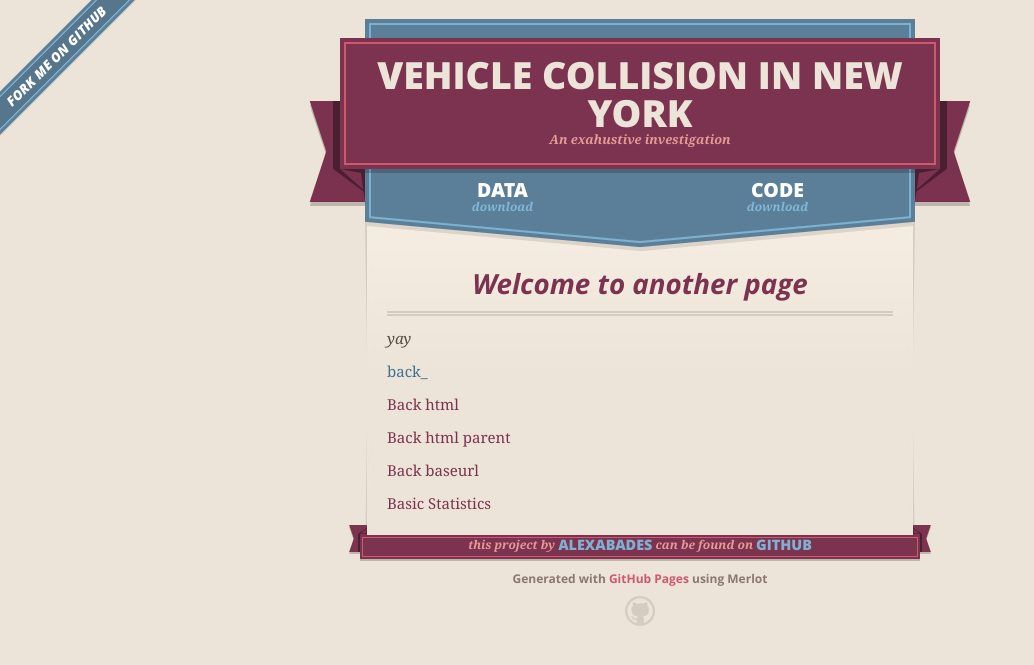
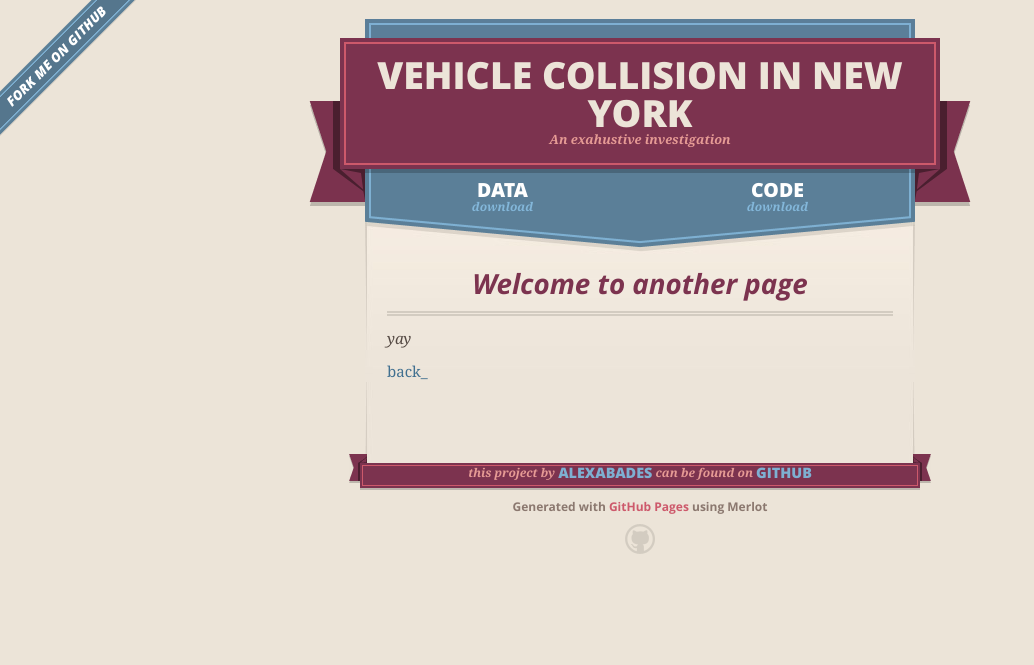
Before and after one commit to AlexAbades/veh-col-NY, a Jekyll site: the page built from pages/motivation.md, in a window 1280 px wide. Shown: the top 665 px of the page, without its empty margins (0-1034 px from the left). Built offline with Jekyll 4.4.1, drawn with Linux system fonts in a browser that asks for light colours; our own code applies the rules of GitHub Pages for plain Markdown files.

```diff
--- a/pages/motivation.md
+++ b/pages/motivation.md
@@ -8,11 +8,11 @@ _yay_
 
 [back_](../)
 
-<a href="../index.html" class="btn">Back html</a>
+<!-- <a href="../index.html" class="btn">Back html</a>
 
 <a href="/veh-col-NY/index.html" class="btn">Back html parent</a>
 
 <a href="{{ site.baseurl }}/" class="btn">Back baseurl</a>
 
 
-<a href="/veh-col-NY/pages/basic-stats.html" class="btn">Basic Statistics</a>
+<a href="/veh-col-NY/pages/basic-stats.html" class="btn">Basic Statistics</a> -->
```
Also changed, not shown: index.md (+1 -0 lines).
